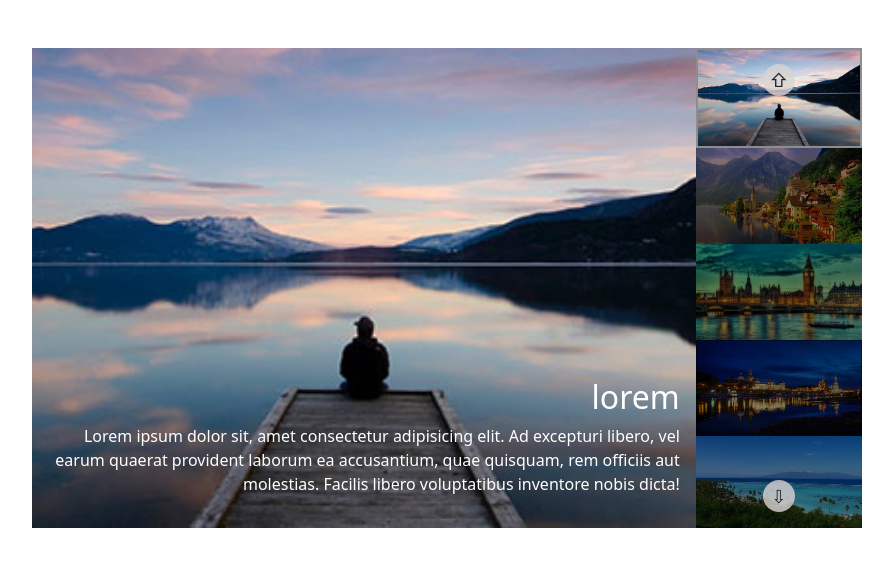
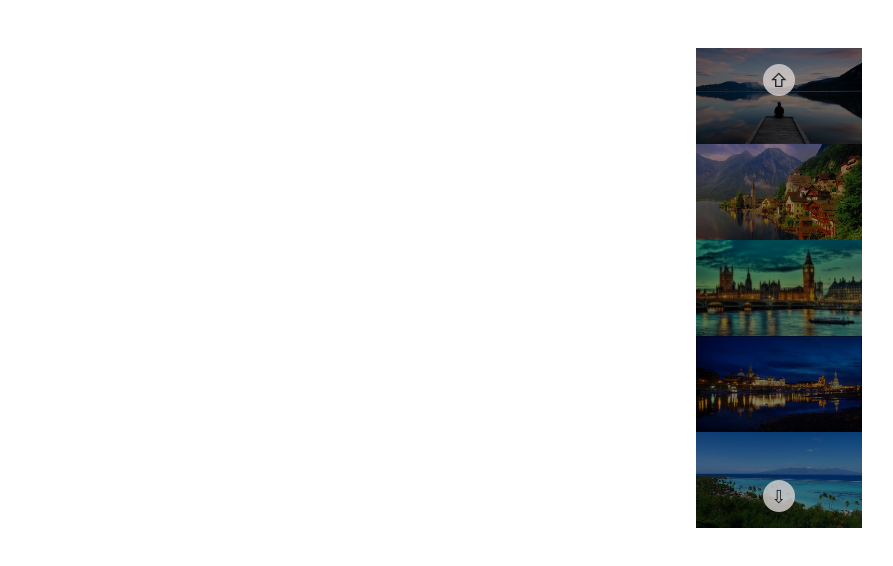
Before and after one commit to Salvatore1985/js-array-carousel, a plain HTML site: page index.html in a window 1280 px wide. Shown: the whole page, without its empty margins (193-1086 px from the left). Drawn offline with nearby package versions, Linux system fonts and the light colour scheme.

Commit message:
ciclo for

```diff
--- a/css/style.css
+++ b/css/style.css
@@ -11,11 +11,14 @@ div#gallery-mini{
 
 div#gallery-glass{
     width: 80%;
+}
+div.my-img-container{
     display: none;
+    height: 100%;
+
 }
 
-
-div#gallery-glass.active,
+div.my-img-container.active,
 div#wrapped-gallery-mini div.active{
     display: block;
 }
@@ -53,13 +56,12 @@ div#gallery-glass div img{
 
 
 
-#oneImg{
+.oneImg{
     height: 100%;
 }
 
 .forward::after,
 .back::before{
-
     display: block;
     width: 2rem;
     height: 2rem;
@@ -71,7 +73,8 @@ div#gallery-glass div img{
     z-index: 2;
     text-align: center;
     line-height: 2rem;
-font-size: large;
+    font-size: large;
+    cursor: pointer;
 
 }
 
--- a/index.html
+++ b/index.html
@@ -25,37 +25,13 @@
             <div class="row pt-5">
                 <div class="offset-2 col-8">
                     <div class="d-flex" id="wrapped-gallery">
-                        <div class="active" id="gallery-glass">
-                            <div id="oneImg">
-                                <img src="img/01.jpg" alt="">
-                            </div>
-                            <div class="p-3" id="wrapped-text">
-                                <h2>lorem</h2>
-                                <p>Lorem ipsum dolor sit, amet consectetur adipisicing elit. Ad excepturi libero,
-                                    vel
-                                    earum quaerat provident laborum ea accusantium, quae quisquam, rem officiis aut
-                                    molestias. Facilis libero voluptatibus inventore nobis dicta!</p>
-                            </div>
+                        <div class="" id="gallery-glass">
 
                         </div>
                         <!-- Gallery-Mini -->
                         <div class="" id="gallery-mini">
                             <div class="overflow-auto" id="wrapped-gallery-mini">
-                                <div class="active">
-                                    <img class="img-fluid" src="img/01.jpg" alt="">
-                                </div>
-                                <div class="">
-                                    <img class="img-fluid" src="img/02.jpg" alt="">
-                                </div>
-                                <div class="">
-                                    <img class="img-fluid" src="img/03.jpg" alt="">
-                                </div>
-                                <div class="">
-                                    <img class="img-fluid" src="img/04.jpg" alt="">
-                                </div>
-                                <div class="">
-                                    <img class="img-fluid" src="img/05.jpg" alt="">
-                                </div>
+
                             </div>
 
                             <div class="forward"></div>
--- a/js/script.js
+++ b/js/script.js
@@ -33,22 +33,64 @@ const text = [
     'Et temporibus voluptatum suscipit tempore aliquid deleniti aut veniam inventore eligendi ex ad ullam,',
 ]
 
-let listImages = "";
+let galleryGlassContent = "";
+let galleryMiniContent = "";
+
+for (let i = 0; i < items.length; i++) {
+    galleryGlassContent += ` <div class="my-img-container">
+    <div class="oneImg">
+        <img src="${items[i]}" alt="${title[i]}">
+    </div>
+    <div class="p-3" id="wrapped-text">
+        <h2>${title[i]}</h2>
+        <p>${text[i]}</p>
+    </div>
+</div>
+
+    `
+    galleryMiniContent += `
+    <div class=""><img class="img-fluid" src="${items[i]}" alt="${title[i]}"></div>
+    `
+}
+
+//*RECUPERO L'ELEMENTO DAL DOM
+
+const wrappedGlassElement = document.getElementById("gallery-glass");
+console.log(wrappedGlassElement);
+wrappedGlassElement.innerHTML += galleryGlassContent;
 
 
-for (let i = 0; i < items.length; i++) {
-    listImages += `
-     <img class="carousel-element" src="${items[i]}" alt="">`
-};
-console.log(listImages);
+const wrappedGalleryMiniElement = document.getElementById("wrapped-gallery-mini");
+console.log(wrappedGalleryMiniElement);
+wrappedGalleryMiniElement.innerHTML += galleryMiniContent;
 
-/*
-const provaElement = document.querySelector("div#gallery");
-const carouselElements = document.getElementsByClassName('carousel-element');
-const bookmarkElements = document.getElementsByClassName('circle');
+/**   <!--    <div class="my-img-container">
+                                <div class="oneImg">
+                                    <img src="img/01.jpg" alt="">
+                                </div>
+                                <div class="p-3" id="wrapped-text">
+                                    <h2>lorem</h2>
+                                    <p>Lorem ipsum dolor sit, amet consectetur adipisicing elit. Ad excepturi libero,
+                                        vel
+                                        earum quaerat provident laborum ea accusantium, quae quisquam, rem officiis aut
+                                        molestias. Facilis libero voluptatibus inventore nobis dicta!</p>
+                                </div>
+                            </div> --> */
 
-carouselElements[0].classList.add('active');
-bookmarkElements[0].classList.add('active');
-console.log(carouselElements);
-
+/**
+ *  <div class="">
+                                    <img class="img-fluid" src="img/01.jpg" alt="">
+                                </div>
+                                <div class="">
+                                    <img class="img-fluid" src="img/02.jpg" alt="">
+                                </div>
+                                <div class="">
+                                    <img class="img-fluid" src="img/03.jpg" alt="">
+                                </div>
+                                <div class="">
+                                    <img class="img-fluid" src="img/04.jpg" alt="">
+                                </div>
+                                <div class="">
+                                    <img class="img-fluid" src="img/05.jpg" alt="">
+                                </div>
  */
```
